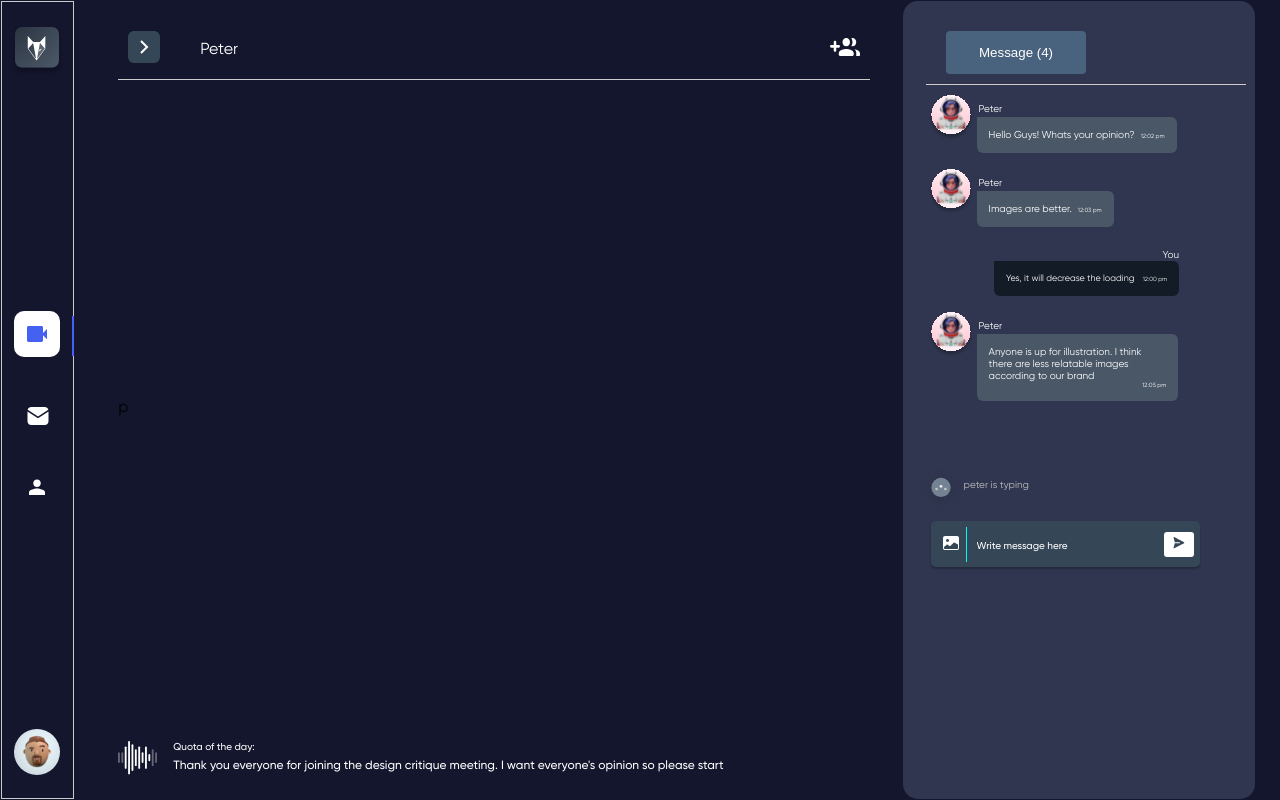
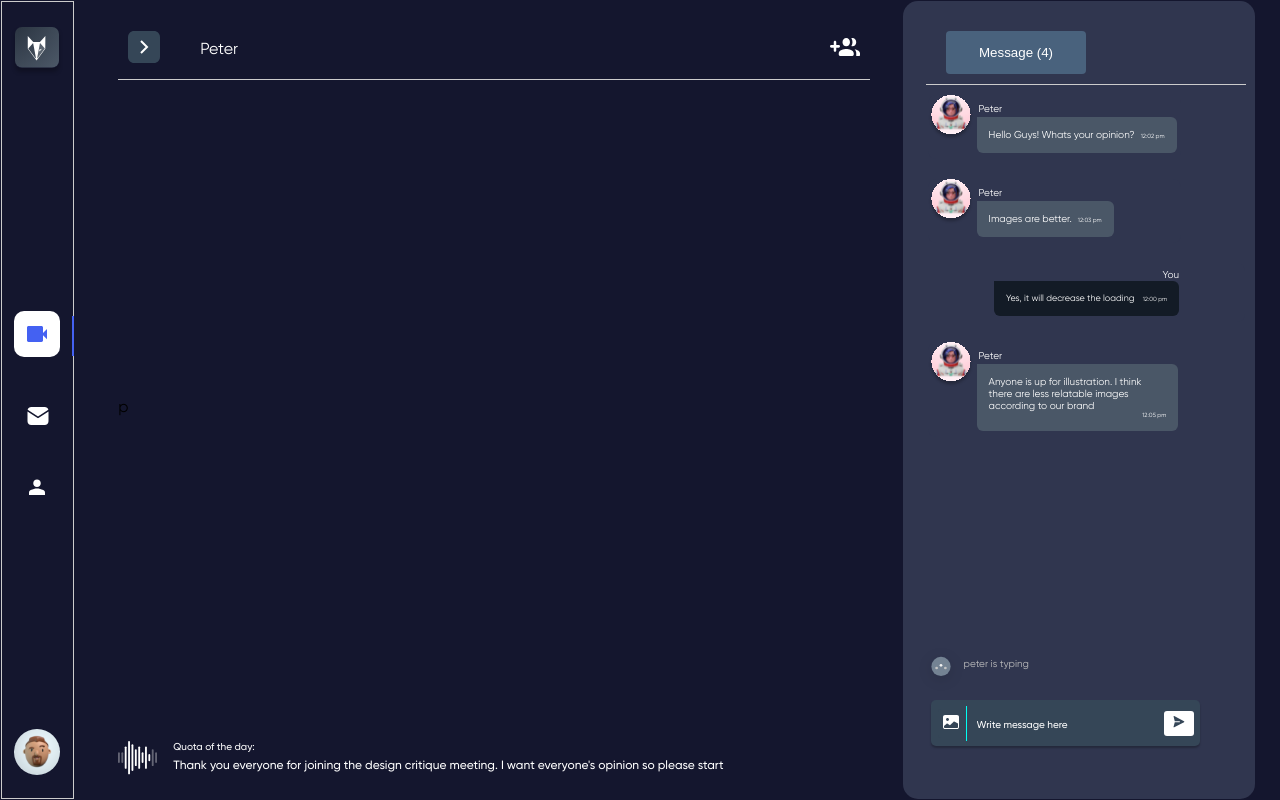
Before and after one commit to ahmadaurwahaj/avgo-client, a React (Create React App) app: page /video-calling in a window 1280 px wide. Built offline with nearby package versions, Linux system fonts and the light colour scheme.

Commit message:
Video Calling Page Update

```diff
--- a/src/Pages/Components/UserChat/UserChat.module.css
+++ b/src/Pages/Components/UserChat/UserChat.module.css
@@ -11,11 +11,36 @@
   padding-left: 15px;
   padding-top: 20px;
   border-radius: 15px;
+  justify-content: space-between;
   /* margin-top: 20px; */
   box-shadow: rgba(0, 0, 0, 0.54);
   display: flex;
+  /* flex-wrap: wrap; */
   /* background-color: #00fff3; */
   /* flex-grow: 1; */
+}
+
+.chat_content {
+  display: flex;
+  flex-direction: column;
+  justify-content: space-between;
+  height: 85%;
+  /* background-color: bisque; */
+}
+
+.upercontent {
+  display: flex;
+  flex-direction: column;
+  /* flex-shrink: inherit; */
+  /* display: flex; */
+  /* background-color: #bfbfbf; */
+}
+
+.spc {
+  display: flex;
+  flex-direction: column;
+  /* margin-bottom: 10px; */
+  /* background-color: #00fff3; */
 }
 
 .background_icon {
@@ -189,7 +214,7 @@
 .typing {
   display: flex;
   align-items: center;
-  margin-top: 60px;
+  /* margin-top: 60px; */
 }
 
 .share_btn {
--- a/src/Pages/Components/UserChat/index.js
+++ b/src/Pages/Components/UserChat/index.js
@@ -13,6 +13,9 @@ const UserChat = () => {
           <button className={style.msg_btn}>Message (4)</button>
         </div>
 
+
+        <div className={style.chat_content}>
+          <div className={style.upercontent}>
             <div className={style.msg_row}>
               <div className={style.msg_text}>
                 {/* <div className={style.u_icon}> */}
@@ -52,6 +55,15 @@ const UserChat = () => {
                 </div>
               </div>
             </div>
+
+
+
+
+
+
+
+
+
 
             {/* <div className={style.msg_row}> */}
             <div className={`${style.msg_row} ${style.msg_row2}`}>
@@ -98,11 +110,12 @@ const UserChat = () => {
                 </div>
               </div>
             </div>
-
+          </div>
           {/* <div className={style.space_bar}>
           space
         </div> */}
 
+          <div className={style.spc}>
             <div className={style.typing}>
               <img className={style.background_icon} alt="bg_img" src={ticon} />
               <p className={style.p_typing}>peter is typing</p>
@@ -118,6 +131,8 @@ const UserChat = () => {
             </div>
           </div>
         </div>
+      </div>
+    </div>
   );
 };
 
```
Lines whose indentation alone changed are shown as unchanged.
